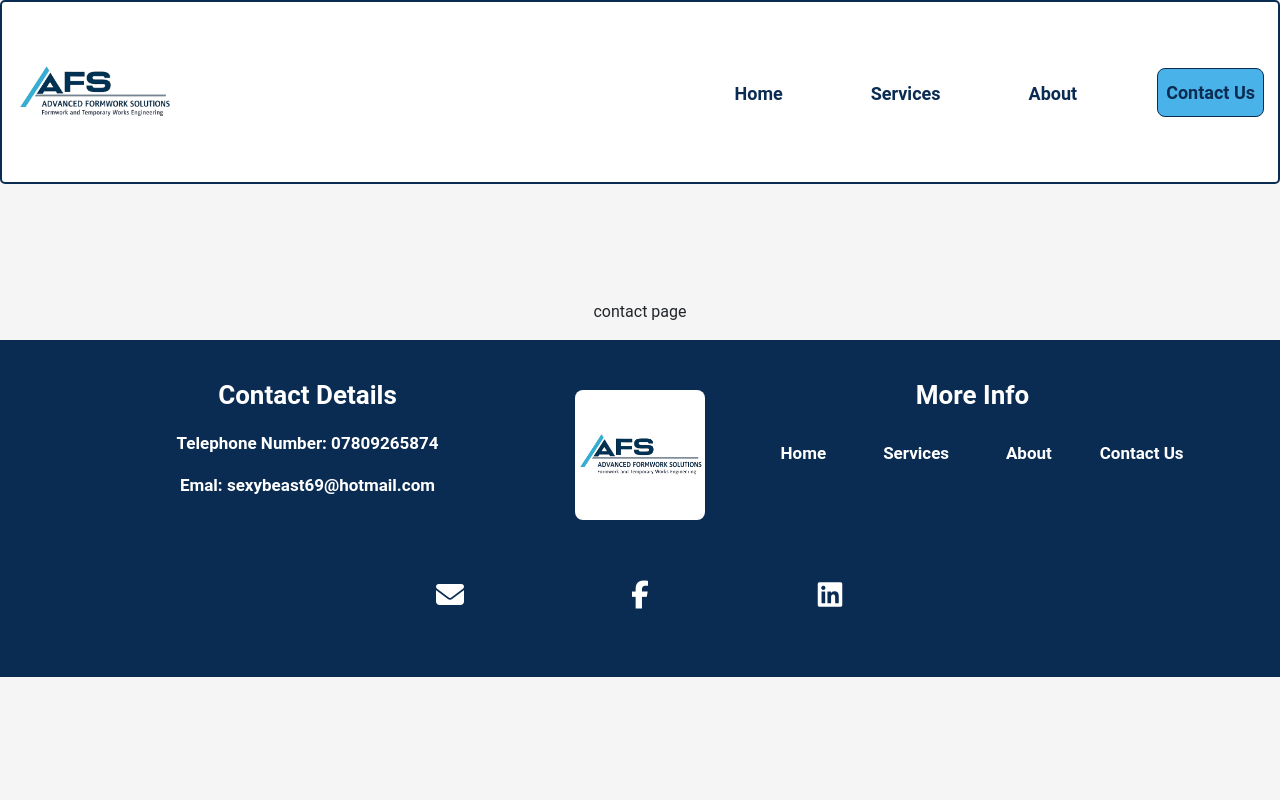
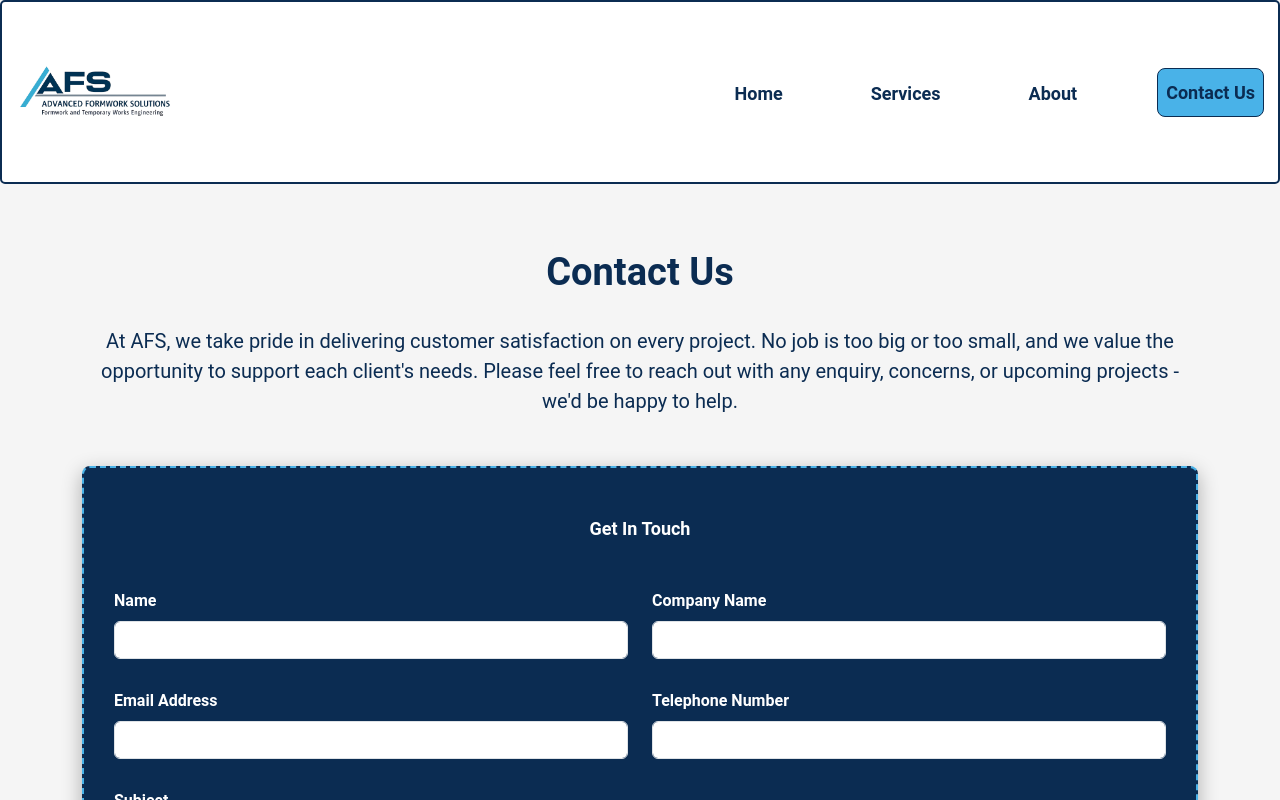
Before and after one commit to sam2829/advanced-framework-solutions, a React (Vite) app: page /advanced-framework-solutions/contact in a window 1280 px wide. Built offline with nearby package versions, Linux system fonts and the light colour scheme.

Commit message:
Add data handling, usestate and prop handling for contact form

```diff
--- /dev/null
+++ b/src/components/ContactForm.tsx
@@ -0,0 +1,117 @@
+import { Form, Row, Col } from "react-bootstrap";
+import styles from "../styles/ContactForm.module.css";
+import ContactFormInputFields from "./ContactFormInputFields";
+import { useState } from "react";
+
+// interface for emailData
+interface emailData {
+  name: string;
+  companyName: string;
+  emailAddress: string;
+  telephoneNumber: string;
+  subject: string;
+  message: string;
+}
+
+// component to render contact form
+const ContactForm = () => {
+  // handle state for emailData
+  const [emailData, setEmailData] = useState<emailData>({
+    name: "",
+    companyName: "",
+    emailAddress: "",
+    telephoneNumber: "",
+    subject: "",
+    message: "",
+  });
+
+  //   handle input field changes
+  const handleChange = (
+    event: React.ChangeEvent<HTMLInputElement | HTMLTextAreaElement>
+  ) => {
+    const { name, value } = event.target;
+
+    setEmailData((prevData) => ({
+      ...prevData,
+      [name]: value,
+    }));
+  };
+
+  return (
+    <div className={styles.FormContainer}>
+      <h3 className={styles.FormHeader}>Get In Touch</h3>
+      {/* create form */}
+      <Form>
+        <Row>
+          <Col xs={12} lg={6}>
+            <ContactFormInputFields
+              title="Name"
+              name="name"
+              type="text"
+              onChange={handleChange}
+              value={emailData.name}
+              maxLength={50}
+            />
+          </Col>
+          <Col xs={12} lg={6}>
+            <ContactFormInputFields
+              title="Company&nbsp;Name"
+              name="companyName"
+              type="text"
+              onChange={handleChange}
+              value={emailData.companyName}
+              maxLength={100}
+            />
+          </Col>
+        </Row>
+        <Row>
+          <Col xs={12} lg={6}>
+            <ContactFormInputFields
+              title="Email&nbsp;Address"
+              name="emailAddress"
+              type="email"
+              onChange={handleChange}
+              value={emailData.emailAddress}
+            />
+          </Col>
+          <Col xs={12} lg={6}>
+            <ContactFormInputFields
+              title="Telephone&nbsp;Number"
+              name="telephoneNumber"
+              type="tel"
+              onChange={handleChange}
+              value={emailData.telephoneNumber}
+            />
+          </Col>
+        </Row>
+        <Row>
+          <Col xs={12} lg={6}>
+            <ContactFormInputFields
+              title="Subject"
+              name="subject"
+              type="text"
+              onChange={handleChange}
+              value={emailData.subject}
+              maxLength={100}
+            />
+          </Col>
+        </Row>
+        <Row>
+          <Col xs={12}>
+            <ContactFormInputFields
+              title="Message"
+              name="message"
+              as="textarea"
+              rows={5}
+              onChange={handleChange}
+              value={emailData.message}
+              maxLength={1000}
+            />
+          </Col>
+        </Row>
+      </Form>
+    </div>
+  );
+};
+
+export default ContactForm;
--- /dev/null
+++ b/src/components/ContactFormInputFields.tsx
@@ -0,0 +1,50 @@
+import styles from "../styles/ContactFormInputFields.module.css";
+import { Form } from "react-bootstrap";
+
+// interface for props
+interface ContactFormInputFieldsProps {
+  title: string;
+  name: string;
+  type?: "text" | "email" | "tel";
+  as?: "input" | "textarea";
+  value?: string | number;
+  onChange?: (
+    e: React.ChangeEvent<HTMLInputElement | HTMLTextAreaElement>
+  ) => void;
+  rows?: number;
+  min?: number;
+  maxLength?: number;
+}
+
+// component to render contact form input fields
+const ContactFormInputFields: React.FC<ContactFormInputFieldsProps> = ({
+  title,
+  name,
+  type = "text",
+  as = "input",
+  value,
+  onChange,
+  rows,
+  min,
+  maxLength,
+}) => {
+  return (
+    <>
+      <Form.Label className={styles.FormLabel}>{title}</Form.Label>
+      <Form.Control
+        type={type}
+        name={name}
+        value={value}
+        onChange={onChange}
+        as={as}
+        min={min}
+        maxLength={maxLength}
+        required
+        className={styles.FormInput}
+        {...(as === "textarea" ? { rows } : {})}
+      />
+    </>
+  );
+};
+
+export default ContactFormInputFields;
--- a/src/pages/contactPage/ContactPage.tsx
+++ b/src/pages/contactPage/ContactPage.tsx
@@ -1,10 +1,22 @@
+import { Container } from "react-bootstrap";
 import styles from "../../styles/ContactPage.module.css";
+import ContactForm from "../../components/ContactForm";
 
 const ContactPage = () => {
   return (
-    <div className={styles.div}>
-      <p>contact page</p>
-    </div>
+    <main className={styles.MainContainer}>
+      <Container>
+        <h1 className={styles.Header}>Contact Us</h1>
+        <p className={styles.Text}>
+          At AFS, we take pride in delivering customer satisfaction on every
+          project. No job is too big or too small, and we value the opportunity
+          to support each client's needs. Please feel free to reach out with any
+          enquiry, concerns, or upcoming projects - we'd be happy to help.
+        </p>
+        {/*import contact form  */}
+        <ContactForm />
+      </Container>
+    </main>
   );
 };
 
--- /dev/null
+++ b/src/styles/ContactForm.module.css
@@ -0,0 +1,25 @@
+.FormContainer {
+  margin: 50px 0;
+  padding: 50px 15px;
+  background-color: #0b2c52;
+  border: 2px dashed #49b2e8;
+  border-radius: 8px;
+  justify-content: center;
+  text-align: center;
+  align-items: center;
+  box-shadow: 0 6px 20px rgba(0, 0, 0, 0.3);
+}
+
+.FormHeader {
+  color: white;
+  font-size: 18px;
+  font-weight: 600;
+  margin-bottom: 20px;
+}
+
+/* Styles for screen sizes larger than 576px wide */
+@media (min-width: 576px) {
+  .FormContainer {
+    padding: 50px 30px;
+  }
+}
--- /dev/null
+++ b/src/styles/ContactFormInputFields.module.css
@@ -0,0 +1,18 @@
+.FormLabel {
+  color: white;
+  font-size: 16px;
+  font-weight: 600;
+  margin-top: 30px;
+}
+
+.FormInput {
+  color: #0b2c52;
+}
+
+/* Styles for screen sizes larger than 992px wide */
+@media (min-width: 992px) {
+  .FormLabel {
+    text-align: start;
+    margin-right: 100%;
+  }
+}
--- a/src/styles/ContactPage.module.css
+++ b/src/styles/ContactPage.module.css
@@ -1,3 +1,28 @@
-.div {
-    padding-top: 300px;
+.MainContainer {
+  padding-top: 200px;
 }
+
+.Header {
+  margin-top: 50px;
+  color: #0b2c52;
+  font-weight: 600;
+  font-size: 26px;
+  margin-bottom: 30px;
+}
+
+.Text {
+  color: #0b2c52;
+  font-size: 16px;
+  margin-bottom: 40px;
+}
+
+/* Styles for screen sizes larger than 992px wide */
+@media (min-width: 992px) {
+  .Header {
+    font-size: 38px;
+  }
+
+  .Text {
+    font-size: 20px;
+  }
+}
```
